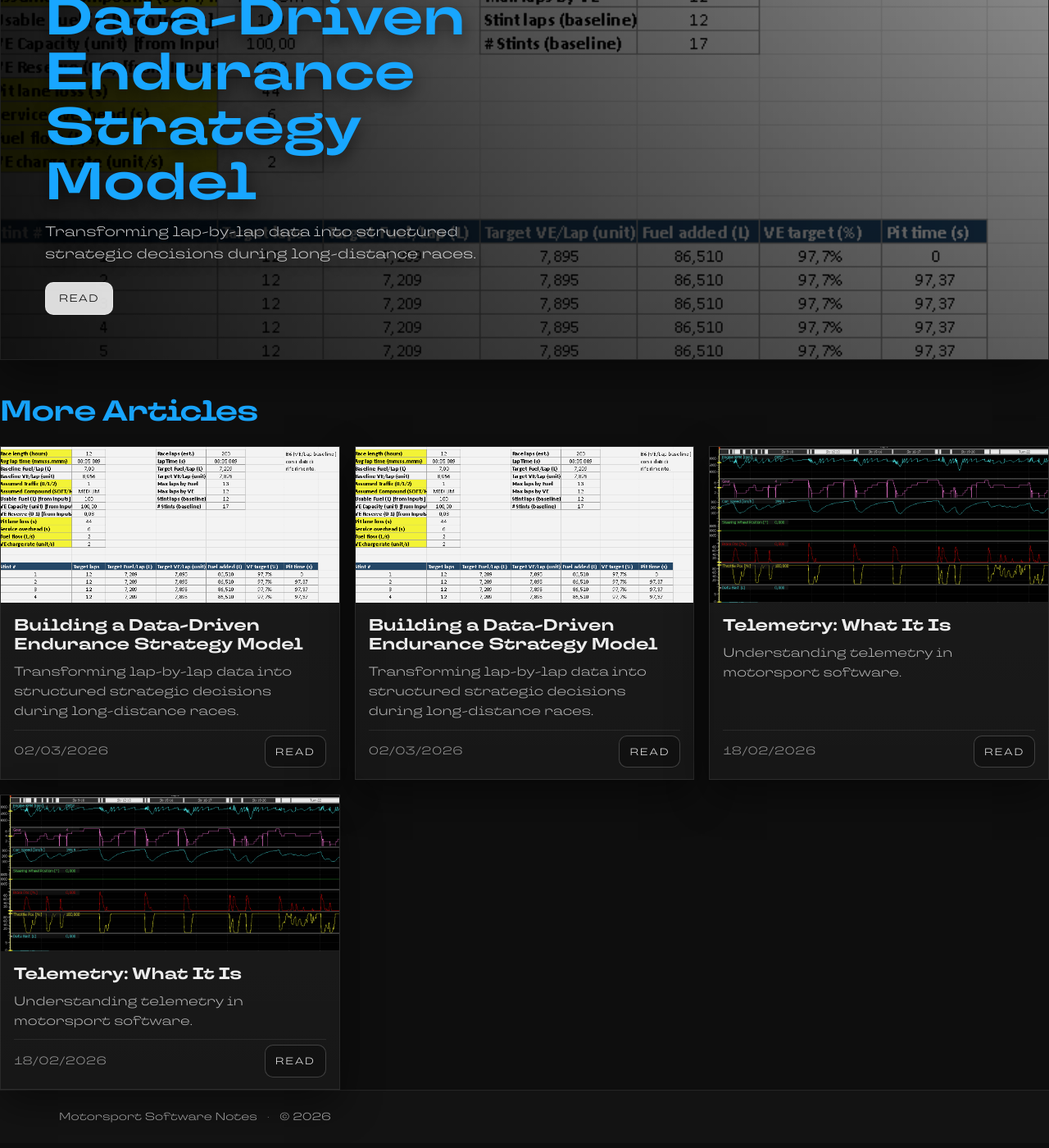
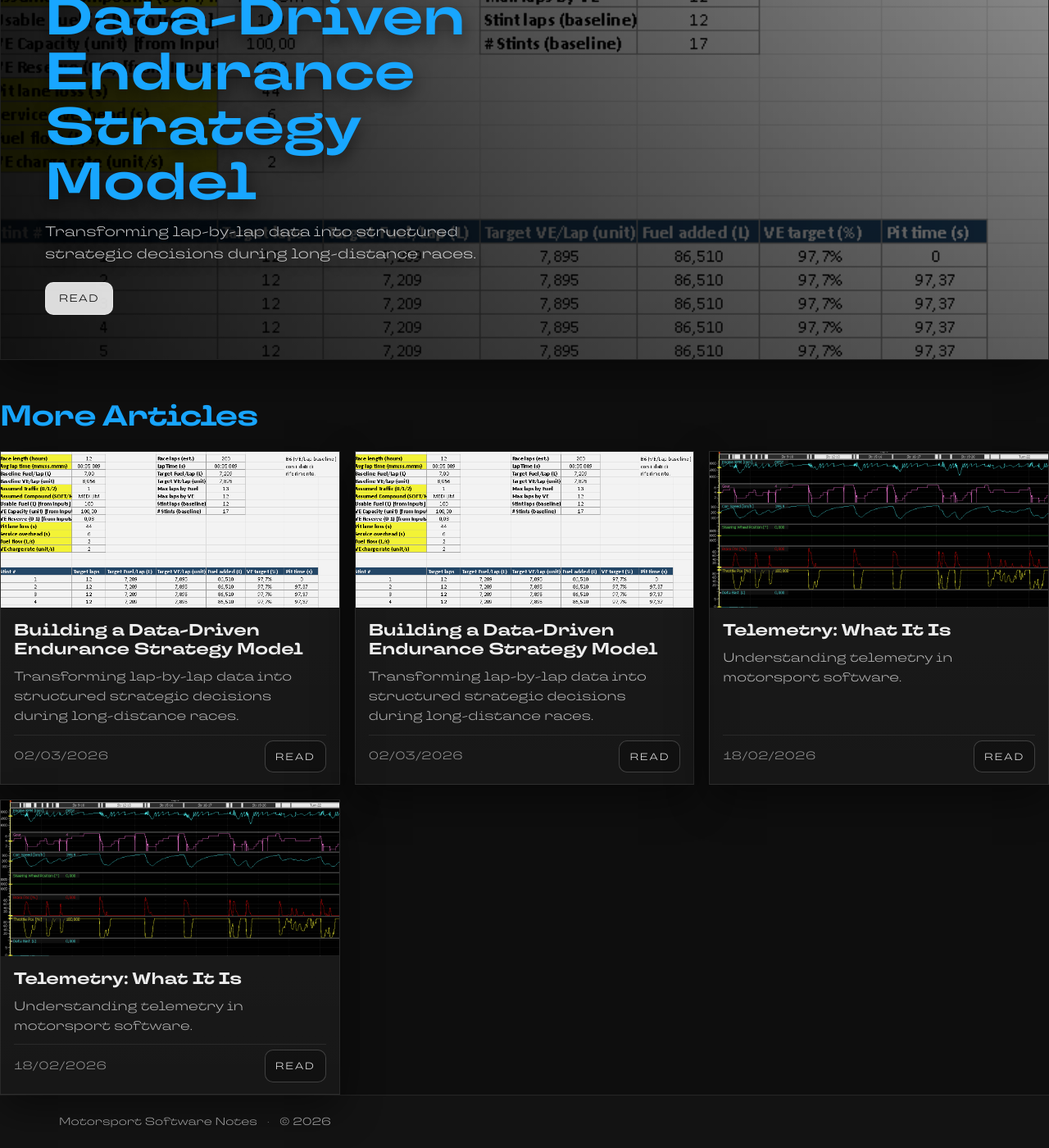
Before and after one commit to PietroCiuffreda3/motorsport-software-notes, a Jekyll site: the page built from api/index.md, in a window 1280 px wide and 1400 px high, scrolled down 295 px. Shown: the whole window at 82% size. Built offline with Jekyll 4.4.1, drawn with Linux system fonts in a browser that asks for light colours.

Commit message:
Update margin styles in custom.scss and fix logo image in results.md

```diff
--- a/_sass/custom.scss
+++ b/_sass/custom.scss
@@ -1523,7 +1523,7 @@ hr{
   border: 1px solid var(--border-2);
   box-shadow: var(--shadow);
   overflow: hidden;
-  margin-bottom: 34px;
+  margin-bottom: 2.5rem;
 }
 
 .home-hero__bg{
@@ -2034,6 +2034,7 @@ html, body { overflow-x: hidden; }
 }
 .statsCard{
   padding:14px 16px;
+  margin-bottom: 2.5rem;
 }
 
 .statsRow{
```
Also changed, not shown: results.md (+1 -1 lines).
